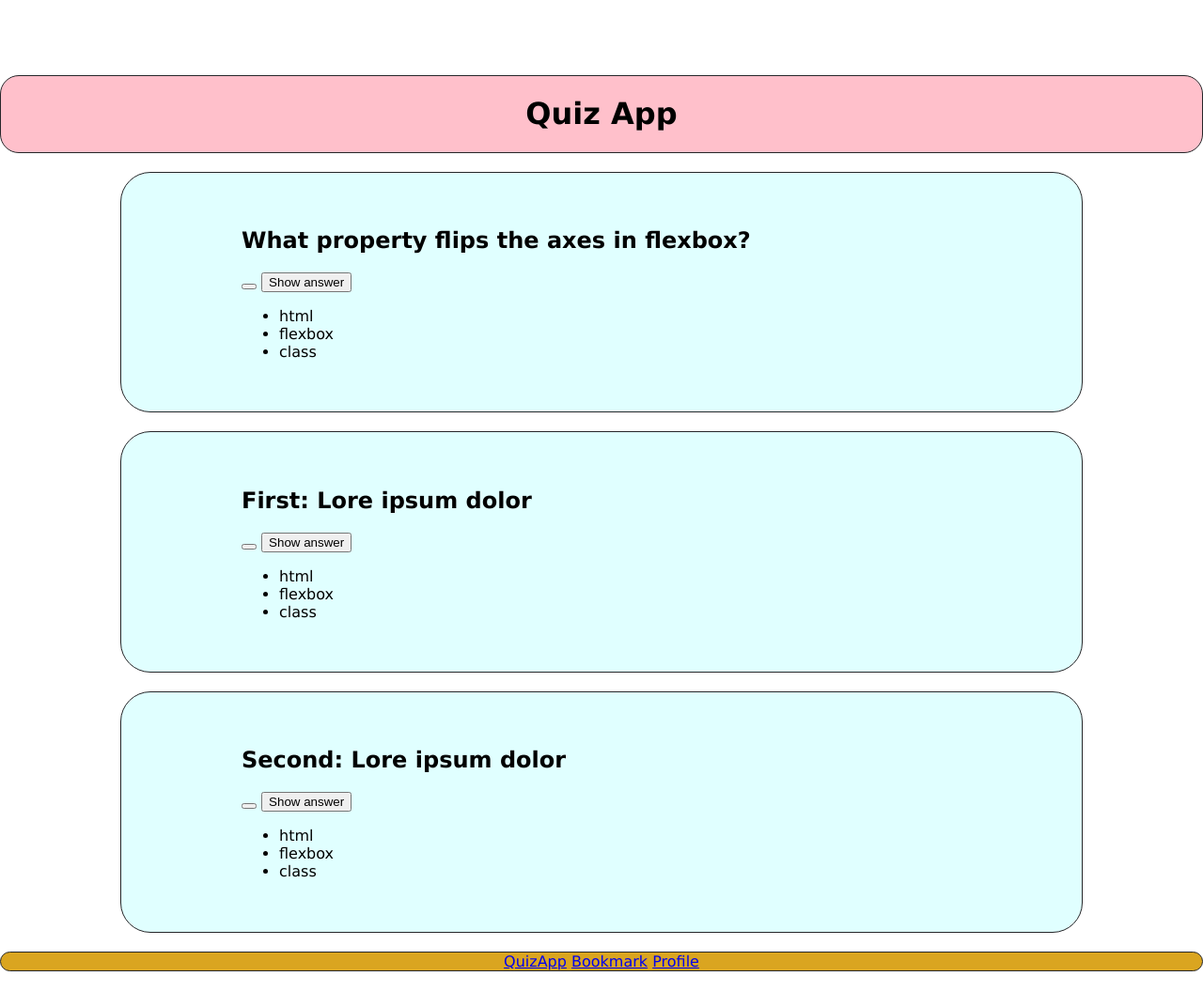
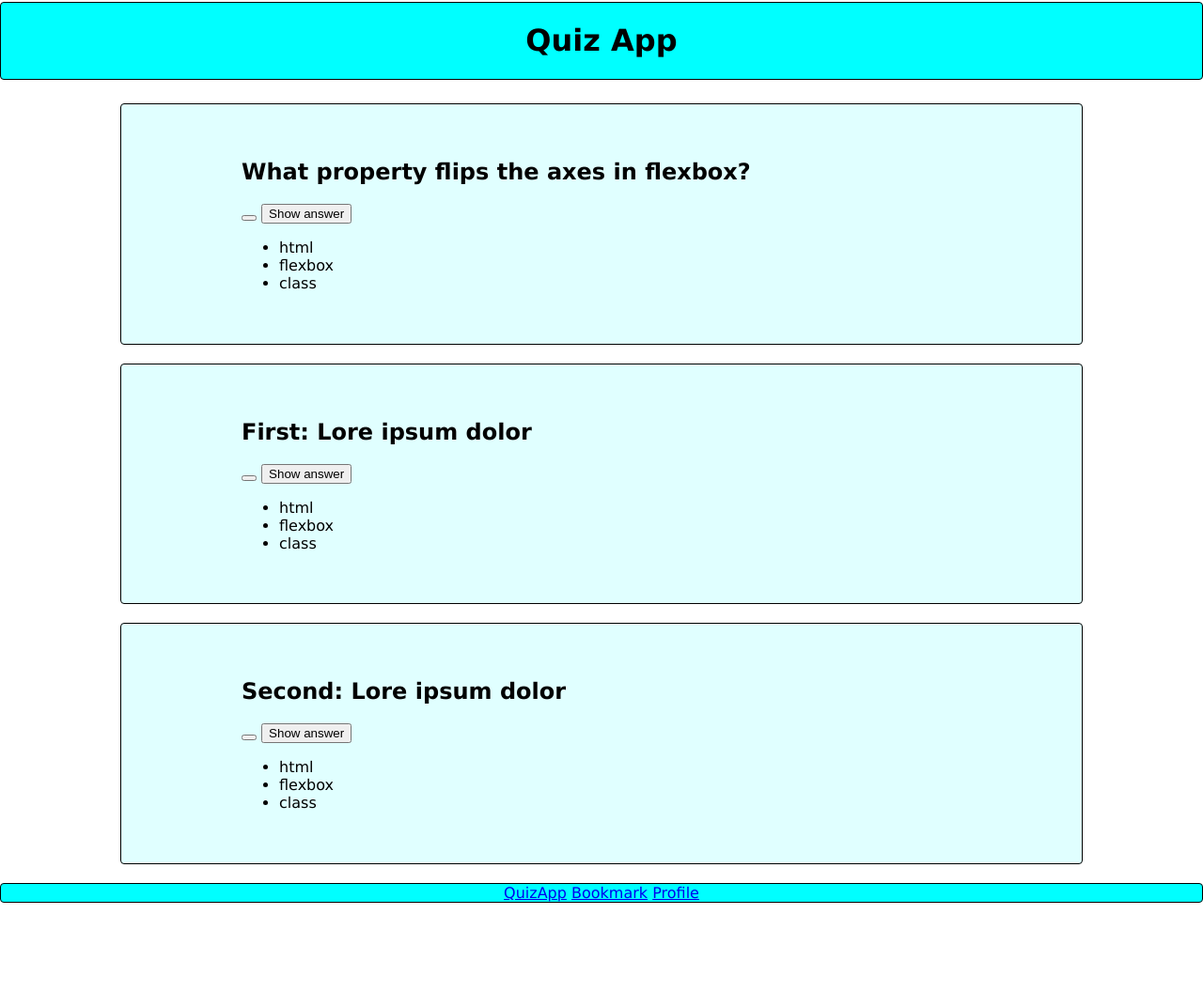
Before and after one commit to AchimBartscht/Recap-Quiz-App, a plain HTML site: page index.html in a window 1280 px wide. Shown: the whole page at 94% size. After the commit the page ends 1006 px from the top, so only its background shows below. Drawn offline with Linux system fonts and the light colour scheme.

Commit message:
fix-header

```diff
--- a/CSS/styles.css
+++ b/CSS/styles.css
@@ -1,39 +1,38 @@
 * {    box-sizing: border-box;
 }
 
-  body {
-    display: flex;
-    flex-direction: column;
-    margin: 80px 0 45px 0;
-    font-family: Verdana, Geneva, Tahoma, sans-serif;
-}
+.header {
+    width: 100%;
+    background-color: aqua;
+    border: 1px solid;
+    border-radius: 4px;
+    text-align: center;
+    position: fixed;
+    top: 2px;
 
-
-.header {
-    display: flex;
-    justify-content: center;
-    align-items: center;
-    width: 100%;
-    background-color: pink;
-    border: 1px solid #252629;
-    border-radius: 20px;
     }
 
+    body {
+        display: flex;
+        flex-direction: column;
+        margin: 90px 0 45px 0;
+        font-family: Verdana, Geneva, Tahoma, sans-serif;
+    }
 
     .card {
         margin: 20px 10%;
-        border: 1px solid #252629;
+        border: 1px solid;
         padding: 3% 10%;
         scroll-margin-top: 100px;
-        border-radius: 2rem;
+        border-radius: 4px;
         background-color: lightcyan;
       }
 
     footer {
         display: flex;
-        background-color: goldenrod;
-        border: 1px solid #252629;
+        background-color: aqua;
+        border: 1px solid;
         justify-content: center;
-        border-radius: 20px;
+        border-radius: 4px;
         flex-direction: row;
     }
```
